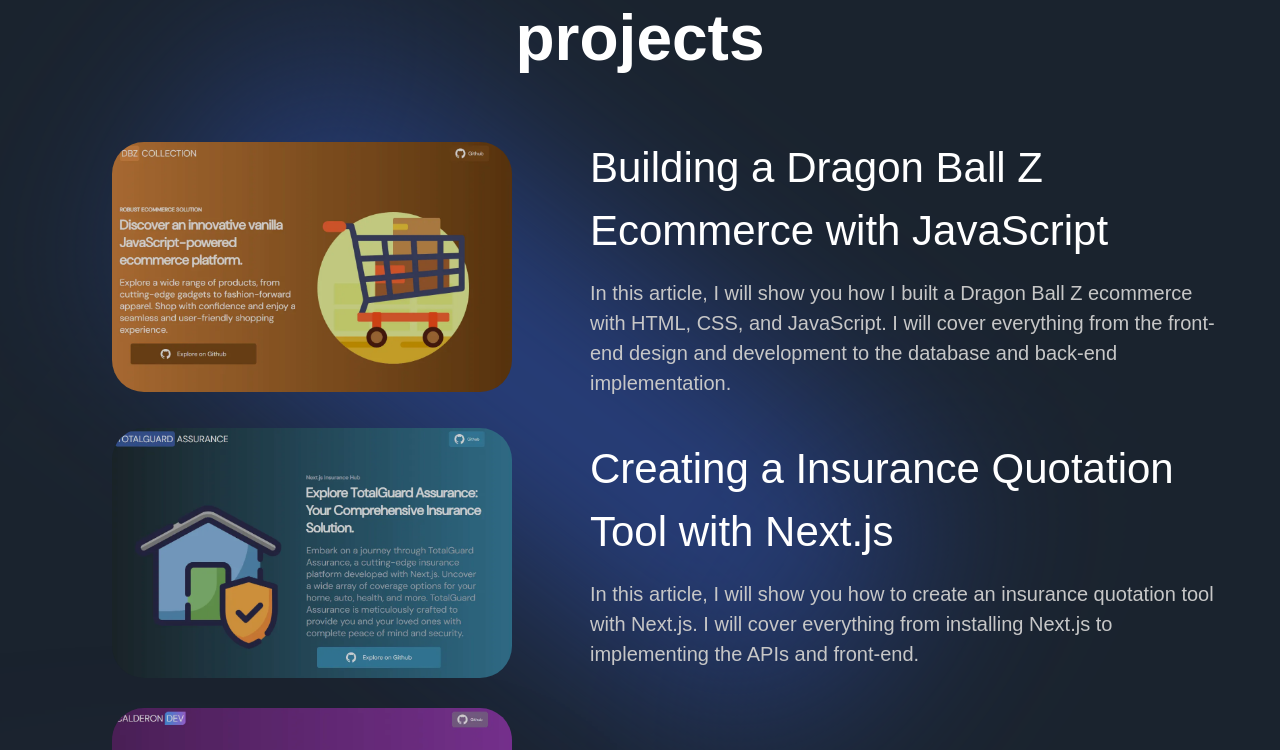
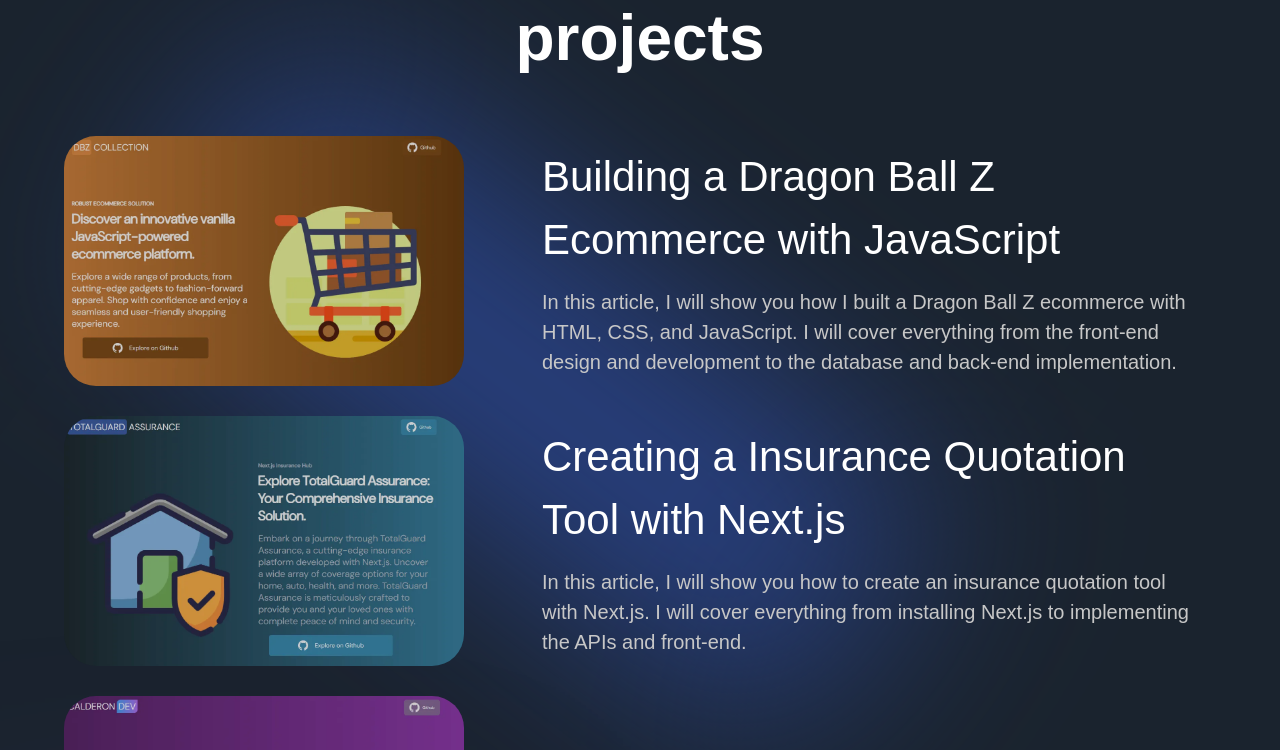
Before and after one commit to Yonathan-Calderon/CalderonDev---, a Next.js app: page / in a window 1280 px wide. Shown: the part 5380-6130 px from the top of the page. Built offline with nearby package versions, Linux system fonts and the light colour scheme; a web font is replaced by a local one.

Commit message:
remove ml-12 from blog

```diff
--- a/components/InsightCard.jsx
+++ b/components/InsightCard.jsx
@@ -15,7 +15,7 @@
     <img
       src={imgUrl}
       alt="planet-01"
-      className="md:w-[400px] ml-12 w-full h-[250px] rounded-[32px] object-cover"
+      className="md:w-[400px] w-full h-[250px] rounded-[32px] object-cover"
     />
     <div className="w-full flex-1 md:ml-[62px] flex flex-col max-w-[650px]">
       <h4 className="font-normal lg:text-[42px] text-[26px] text-white">
```
